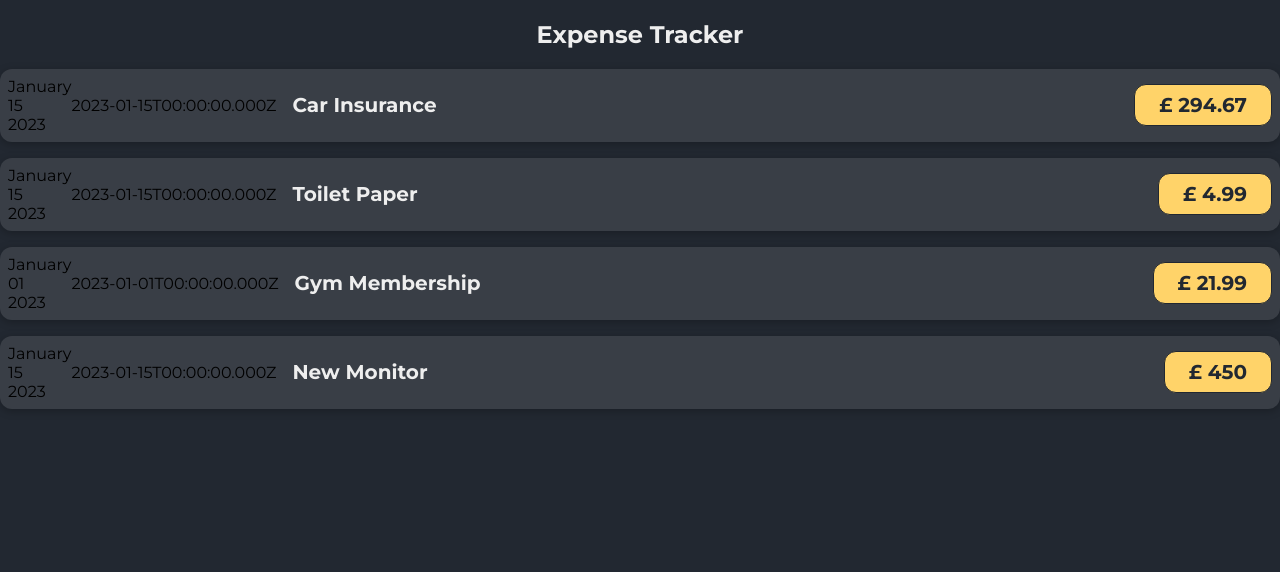
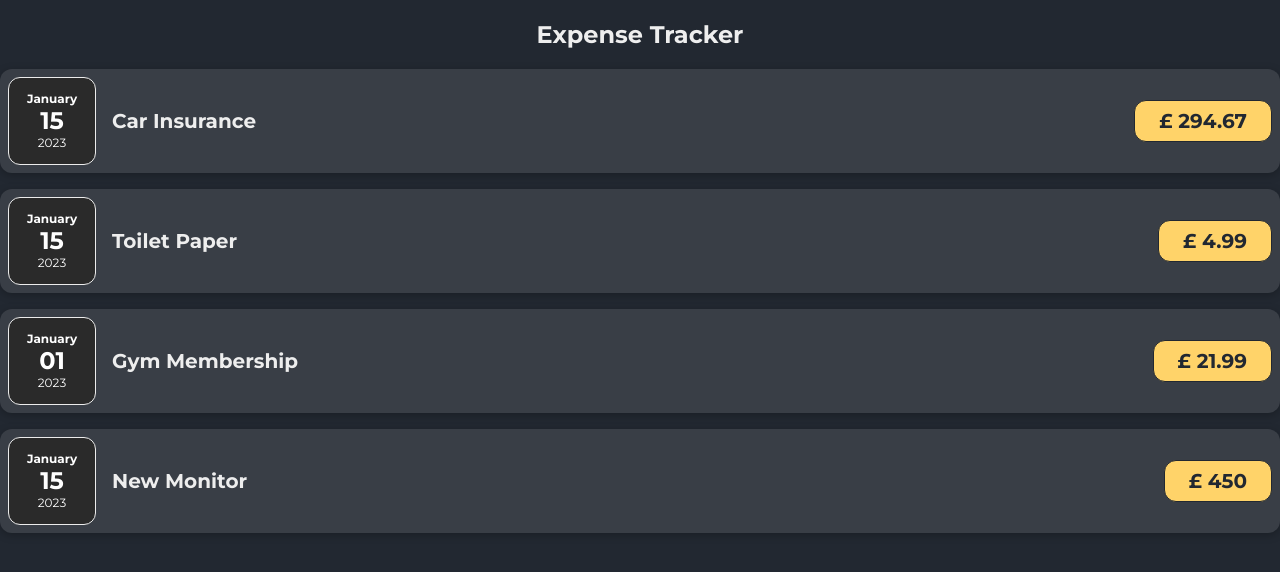
Before and after one commit to MikesonO/expense-tracker, a JavaScript app: page / in a window 1280 px wide. Shown: the top 572 px of the page. Built offline with nearby package versions, Linux system fonts and the light colour scheme.

Commit message:
Add styling to ExpenseDate component

```diff
--- a/src/components/ExpenseDate.js
+++ b/src/components/ExpenseDate.js
@@ -1,4 +1,4 @@
-
+import './ExpenseDate.scss';
 
 function ExpenseDate(data) {
 
@@ -7,10 +7,10 @@
   const year = data.date.getFullYear();
 
   return (
-    <div>
-    <div>{month}</div>
-    <div>{day}</div>
-    <div>{year}</div>
+    <div className='expense-date'>
+    <div className='expense-date__month'>{month}</div>
+    <div className='expense-date__day'>{day}</div>
+    <div className='expense-date__year'>{year}</div>
   </div>
   )
 
--- /dev/null
+++ b/src/components/ExpenseDate.scss
@@ -0,0 +1,26 @@
+.expense-date {
+  display: flex;
+  flex-direction: column;
+  width: 5.5rem;
+  height: 5.5rem;
+  border: 1px solid #ececec;
+  background-color: #2a2a2a;
+  color: white;
+  border-radius: 12px;
+  align-items: center;
+  justify-content: center;
+}
+
+.expense-date__month {
+  font-size: 0.75rem;
+  font-weight: bold;
+}
+
+.expense-date__year {
+  font-size: 0.75rem;
+}
+
+.expense-date__day {
+  font-size: 1.5rem;
+  font-weight: bold;
+}
--- a/src/components/ExpenseItem.js
+++ b/src/components/ExpenseItem.js
@@ -2,11 +2,9 @@
 import './ExpenseItem.scss';
 
 function ExpenseItem(data) {
-
   return (
     <div className='expense-item'>
       <ExpenseDate date={data.date}/>
-      <div>{data.date.toISOString()}</div>
       <div className='expense-item__description'>
         <h2>{data.title}</h2>
         <div className='expense-item__price'>£ {data.amount}</div>
```
